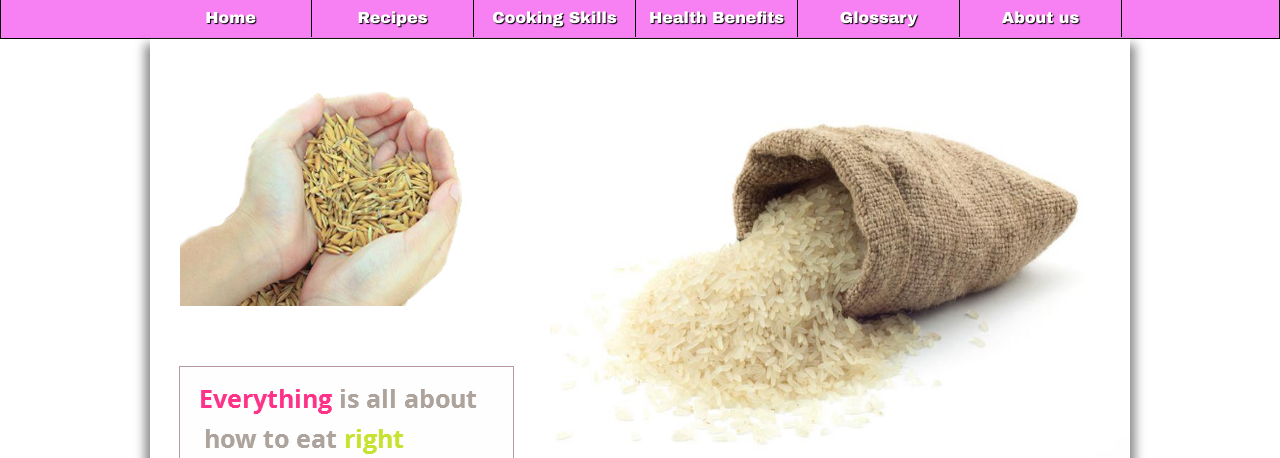
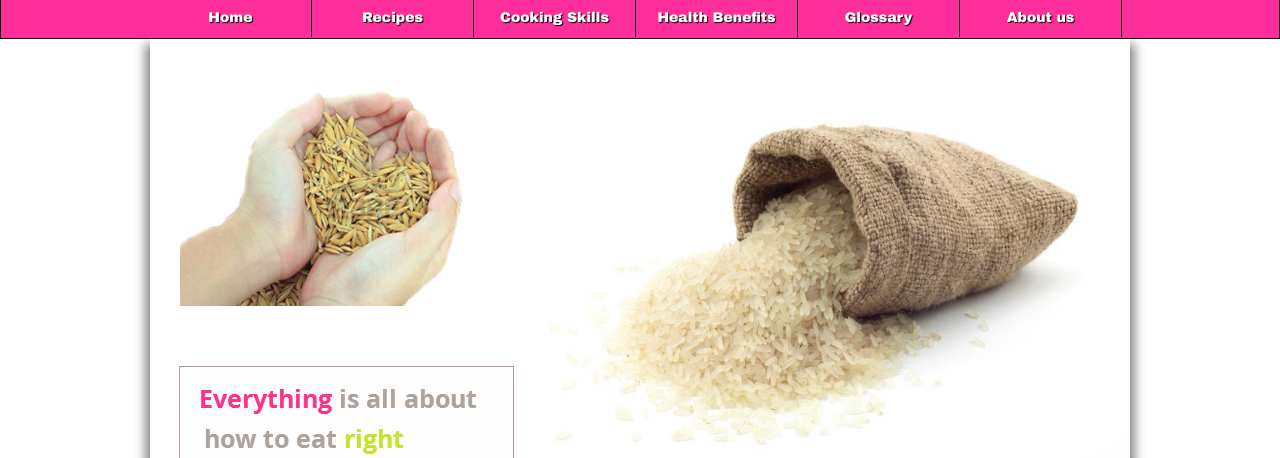
Before and after one commit to thangabalu/cookhouse, a Django app: template wsgi/surekha_app/templates/home.html in a window 1280 px wide. Shown: the part 131-589 px from the top of the page. Run offline with Django 3.2, Linux system fonts and the light colour scheme; the template is opened without the code that fills it, so the values that code supplies are empty.

Commit message:
fixing menu bar color

```diff
--- a/wsgi/surekha_app/templates/home.html
+++ b/wsgi/surekha_app/templates/home.html
@@ -39,7 +39,7 @@
 .navmenu_block
 {
         height:38px;
-	background: #F781F3; repeat-x;
+	background: #FE2E9A; repeat-x;
         margin:0;
         padding:0;
 }
@@ -65,7 +65,7 @@
 	list-style:none;
 	float:left;
 	position:relative;
-	background: #F781F3;
+	background: #FE2E9A;
         height:37px;
 	border-right: thin solid black;
 }
@@ -76,6 +76,7 @@
 	padding:0;
 	text-align:center;
 	font-family: "Arial Black", Gadget, sans-serif;
+        font-size: 14px;
 	text-decoration:none;
 	width: 161px;
 	display:block;
@@ -98,12 +99,12 @@
 
 .navmenu li:hover
 {
-	background: #FE2E9A;
+	background: #FFC0CB;
 }
 
 .navmenu ul li:hover ul li a:hover
 {
-	background: #FE2E9A;
+	background: #FFC0CB;
 }
 
 .navmenu a: hover
```
